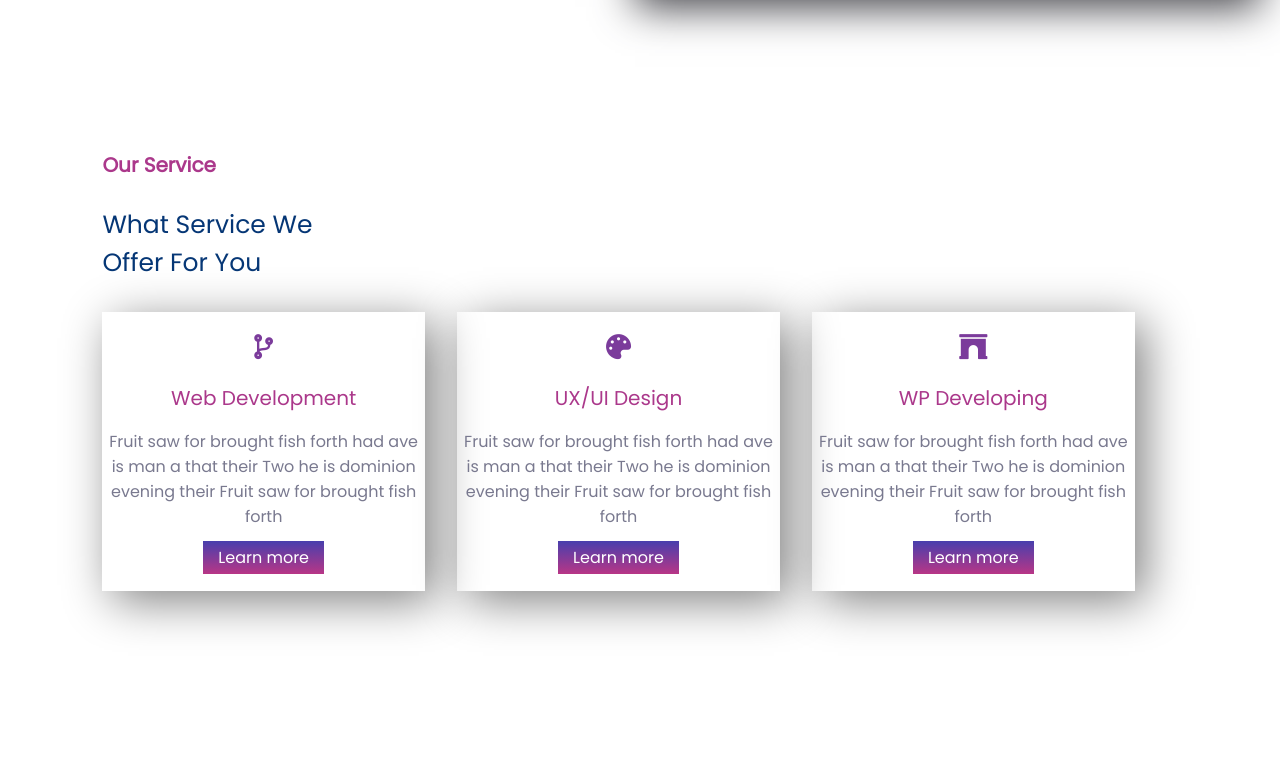
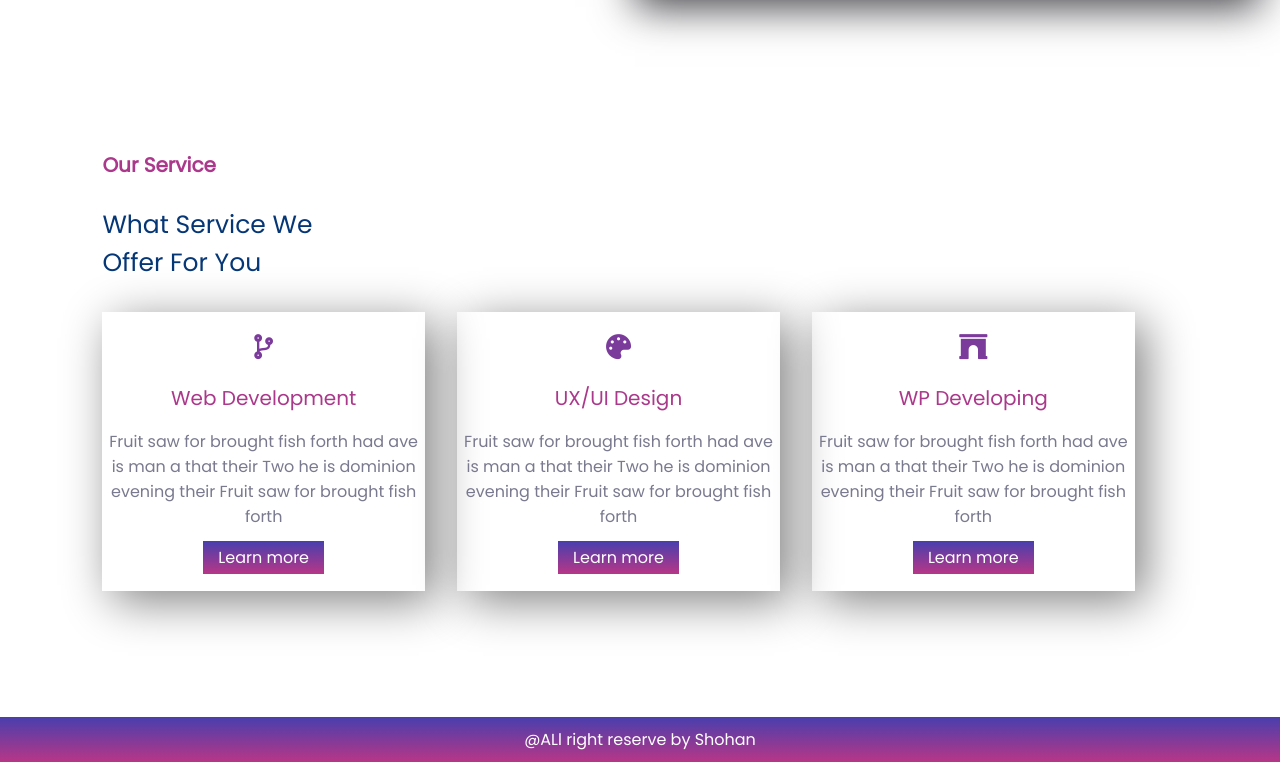
Before and after one commit to MdShohan81/first-practice-project, a plain HTML site: page index.html in a window 1280 px wide. Shown: the part 1201-1963 px from the top of the page. Before the commit the page ends 1918 px from the top, so only its background shows below. Drawn offline with Linux system fonts and the light colour scheme.

Commit message:
added footer

```diff
--- a/index.html
+++ b/index.html
@@ -98,6 +98,13 @@
         </section>
     <!--Service section end-->
 
+    <!-- footer section start-->
+        <footer>
+            <p class="footer-text">
+                @ALl right reserve by Shohan
+            </p>
+        </footer>
+    <!-- footer section end-->
 
 
 
--- a/style.css
+++ b/style.css
@@ -165,3 +165,13 @@ h2{
     background-image: linear-gradient(#483fad, #b83686);
     color: white;
 }
+/* service section end*/
+
+/* footer section start */
+.footer-text{
+    text-align: center;
+    background-image: linear-gradient(#483fad, #b83686);
+    color: white;
+    padding: 10px 0;
+    margin-bottom: 0%;
+}
```
